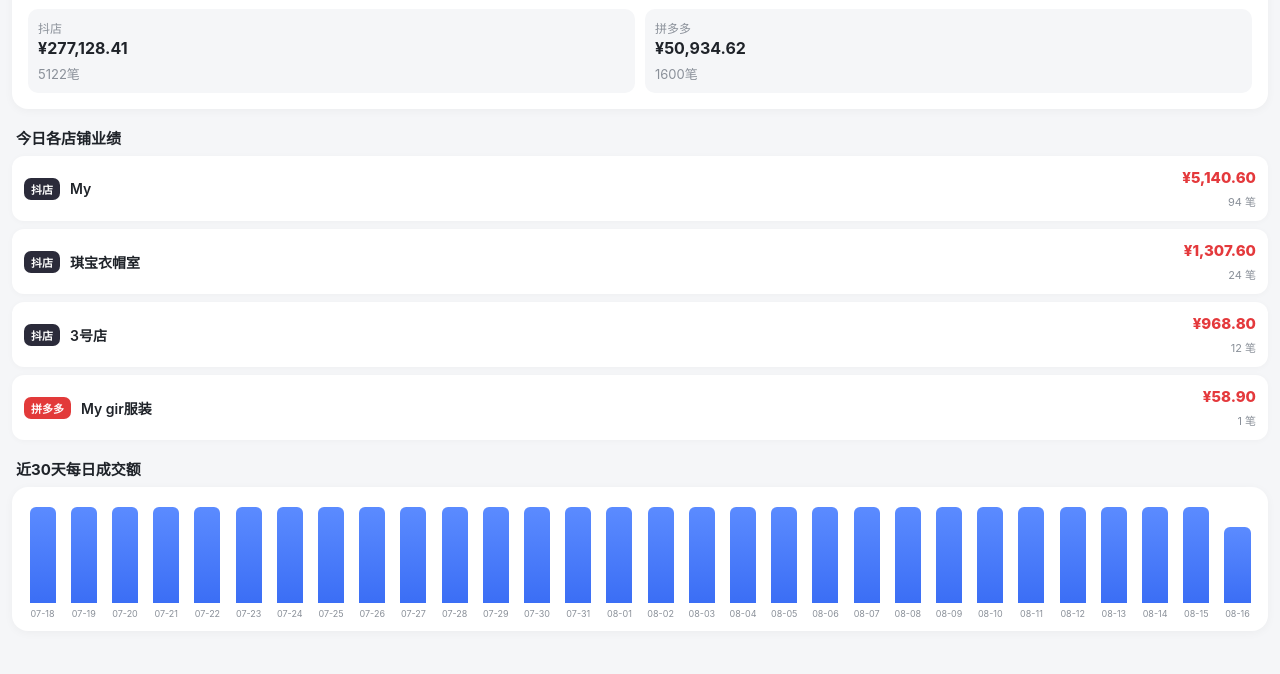
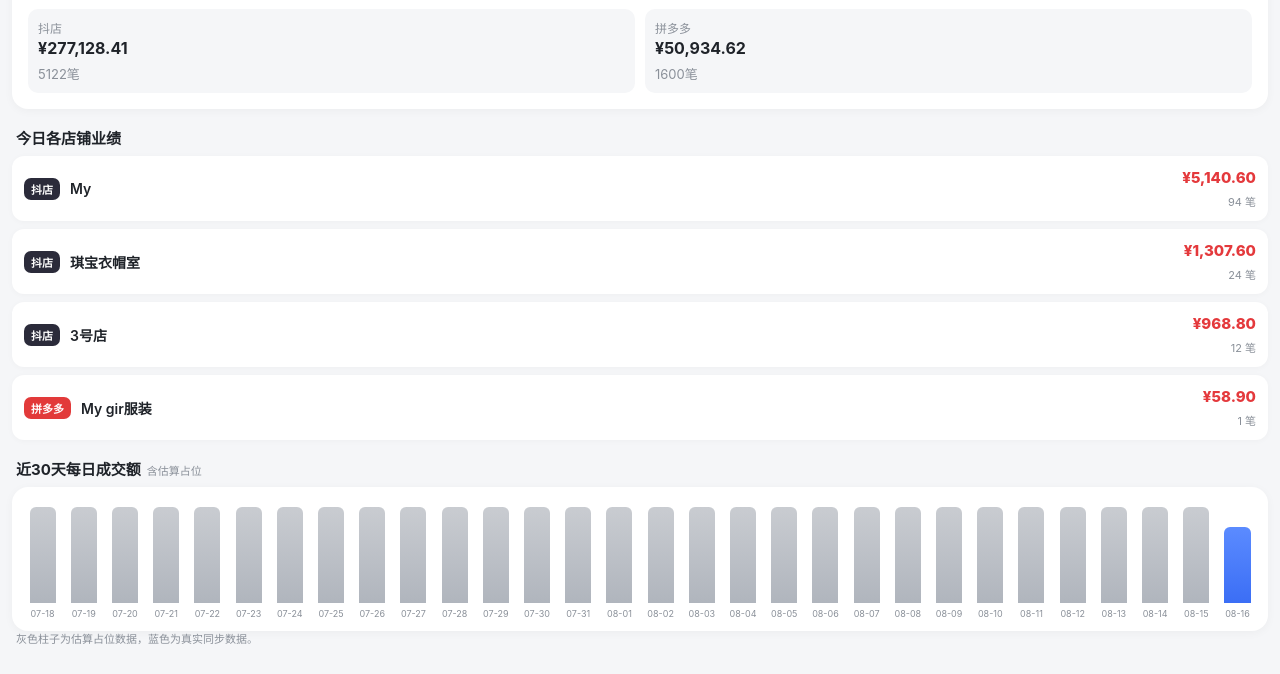
Before and after one commit to a907261404-cpu/jushoutai-dashboard, a plain HTML site: page index.html in a window 1280 px wide. Shown: the part 633-1307 px from the top of the page. Before the commit the page ends 1284 px from the top, so only its background shows below. Drawn offline with Linux system fonts and the light colour scheme.

Commit message:
update dashboard index.html

```diff
--- a/index.html
+++ b/index.html
@@ -59,8 +59,9 @@
   <div class="section-t">今日各店铺业绩</div>
   <div id="stores"><div class="empty">加载中…</div></div>
 
-  <div class="section-t">近30天每日成交额</div>
+  <div class="section-t" id="trendTitle">近30天每日成交额</div>
   <div id="trend" class="card" style="padding:12px;"><div class="empty">加载中…</div></div>
+  <div id="trendNote" style="font-size:11px;color:var(--sub);padding:0 4px 6px;line-height:1.5;"></div>
 
 <script>
 const PLAT = { douyin:'抖店', pinduoduo:'拼多多', taobao:'淘宝' };
@@ -101,12 +102,22 @@ function render(d){
   }
 
   const daily = d.daily||[];
-  if(!daily.length){ document.getElementById('trend').innerHTML='<div class="empty">暂无趋势数据</div>'; }
+  if(!daily.length){ document.getElementById('trend').innerHTML='<div class="empty">暂无趋势数据</div>'; document.getElementById('trendNote').textContent=''; }
   else {
     const max = Math.max.apply(null, daily.map(x=>x.amount).concat([1]));
+    const estDays = daily.filter(x=>x.isEstimate).length;
+    const hasEstimate = estDays > 0;
+    const allEstimate = estDays === daily.filter(x=>x.amount>0).length && estDays > 0;
+    document.getElementById('trendTitle').innerHTML = '近30天每日成交额' + (hasEstimate ? '<span style="font-size:11px;color:var(--sub);font-weight:400;margin-left:6px;">含估算占位</span>' : '');
+    document.getElementById('trendNote').innerHTML = allEstimate
+      ? '⚠ 当前近30天全部为估算占位数据（总额按天平均分摊），无法反映真实每日波动。导入真实每日数据后趋势图即可正常使用。'
+      : hasEstimate
+        ? '灰色柱子为估算占位数据，蓝色为真实同步数据。'
+        : '';
     document.getElementById('trend').innerHTML = '<div class="trend">'+daily.map(x=>{
       const h = Math.max(2, (x.amount/max)*100);
-      return '<div class="tcol"><div class="tbar" style="height:'+h+'%"></div><div class="tdate">'+x.date.slice(5)+'</div></div>';
+      const bg = x.isEstimate ? 'linear-gradient(180deg,#c9ccd1,#b0b5bd)' : 'linear-gradient(180deg,#5b8bff,#3b6ef5)';
+      return '<div class="tcol"><div class="tbar" style="height:'+h+'%;background:'+bg+'"></div><div class="tdate">'+x.date.slice(5)+'</div></div>';
     }).join('')+'</div>';
   }
 }
```
